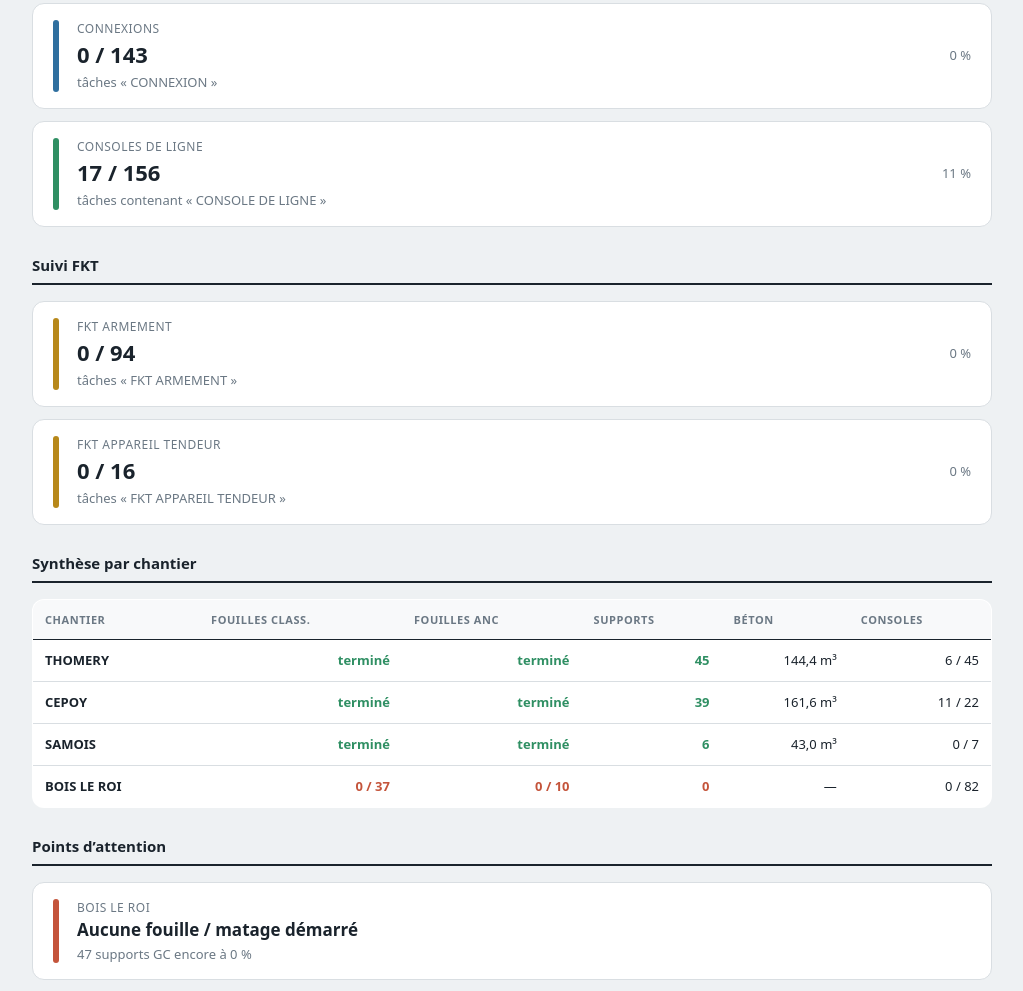
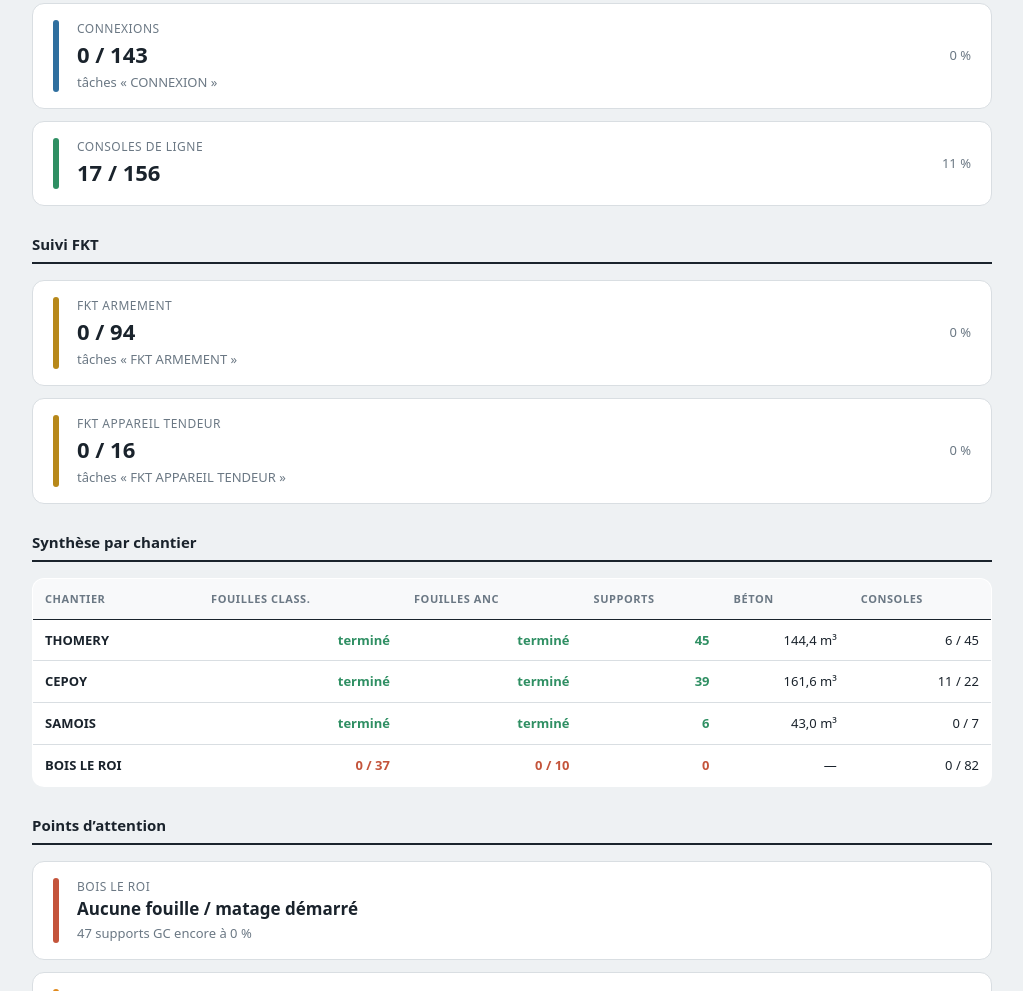
Before and after one commit to lebob18-ux/AVANCEMENT_AINM, a plain HTML site: page index.html in a window 1280 px wide. Shown: the part 1502-2493 px from the top of the page, without its empty margins (128-1151 px from the left). Drawn offline with Linux system fonts and the light colour scheme.

```diff
--- a/index.html
+++ b/index.html
@@ -351,7 +351,7 @@ function render(key) {
     <div class="big"><div class="bar" style="background:var(--pose)"></div><div class="content"><div class="lab">Armements</div><div class="val">${c.armement[0]} / ${c.armement[1]}</div><div class="sub">tâches « ARMEMENT »</div></div><div class="right">${pct(c.armement[0],c.armement[1])} %</div></div>
     <div class="big"><div class="bar" style="background:var(--pose)"></div><div class="content"><div class="lab">Armements doubles</div><div class="val">${c.double[0]} / ${c.double[1]}</div><div class="sub">tâches « ARMEMENT DOUBLE »</div></div><div class="right">${pct(c.double[0],c.double[1])} %</div></div>
     <div class="big"><div class="bar" style="background:var(--sx)"></div><div class="content"><div class="lab">Connexions</div><div class="val">${c.connexion[0]} / ${c.connexion[1]}</div><div class="sub">tâches « CONNEXION »</div></div><div class="right">${pct(c.connexion[0],c.connexion[1])} %</div></div>
-    <div class="big"><div class="bar" style="background:var(--pose)"></div><div class="content"><div class="lab">Consoles de ligne</div><div class="val">${c.console[0]} / ${c.console[1]}</div><div class="sub">tâches contenant « CONSOLE DE LIGNE »</div></div><div class="right">${pct(c.console[0],c.console[1])} %</div></div>
+    <div class="big"><div class="bar" style="background:var(--pose)"></div><div class="content"><div class="lab">Consoles de ligne</div><div class="val">${c.console[0]} / ${c.console[1]}</div></div><div class="right">${pct(c.console[0],c.console[1])} %</div></div>
   </div></section>`;
 
   // FKT section (depuis tâches RELEVER CAT / FKT)
```
